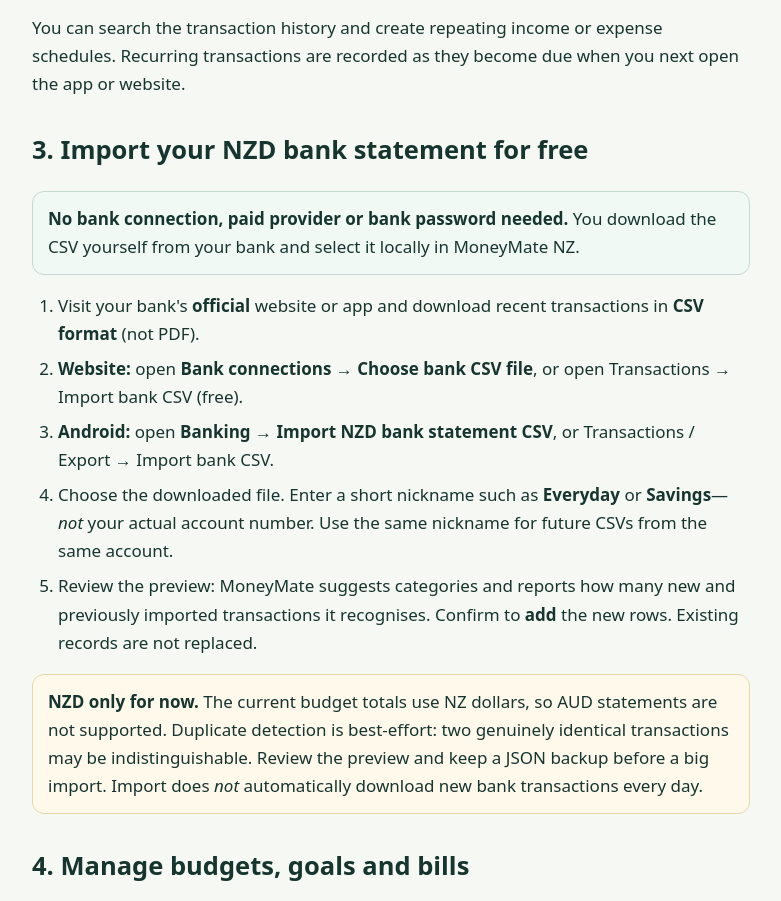
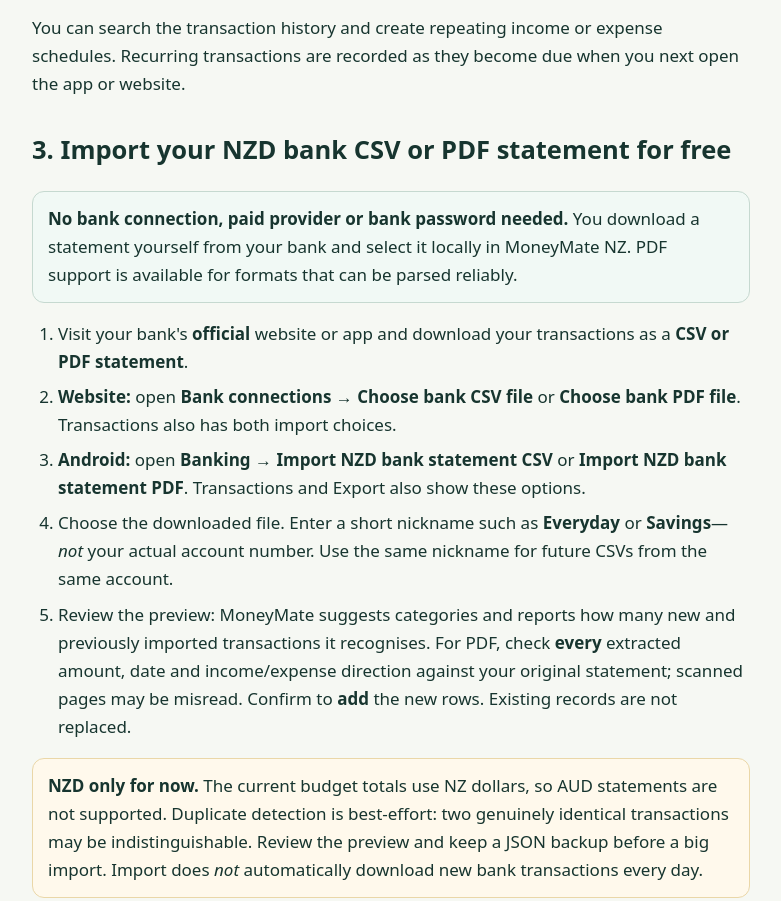
Before and after one commit to FRYMASTERCHEESE/MoneyMate-NZ, a plain HTML site: page docs/help.html in a window 1280 px wide. Shown: the part 1050-1951 px from the top of the page, without its empty margins (249-1030 px from the left). Drawn offline with Linux system fonts and the light colour scheme.

Commit message:
Teach MoneyMate users how to import NZD PDF bank statements and review every transaction

```diff
--- a/docs/help.html
+++ b/docs/help.html
@@ -47,14 +47,14 @@ summary{font-weight:700;cursor:pointer;padding:9px 0}
 </ol>
 <p>You can search the transaction history and create repeating income or expense schedules. Recurring transactions are recorded as they become due when you next open the app or website.</p>
 
-<h2 id="bank-csv">3. Import your NZD bank statement for free</h2>
-<div class="note"><strong>No bank connection, paid provider or bank password needed.</strong> You download the CSV yourself from your bank and select it locally in MoneyMate NZ.</div>
+<h2 id="bank-csv">3. Import your NZD bank CSV or PDF statement for free</h2>
+<div class="note"><strong>No bank connection, paid provider or bank password needed.</strong> You download a statement yourself from your bank and select it locally in MoneyMate NZ. PDF support is available for formats that can be parsed reliably.</div>
 <ol class="steps">
-<li>Visit your bank's <strong>official</strong> website or app and download recent transactions in <strong>CSV format</strong> (not PDF).</li>
-<li><strong>Website:</strong> open <strong>Bank connections → Choose bank CSV file</strong>, or open Transactions → Import bank CSV (free).</li>
-<li><strong>Android:</strong> open <strong>Banking → Import NZD bank statement CSV</strong>, or Transactions / Export → Import bank CSV.</li>
+<li>Visit your bank's <strong>official</strong> website or app and download your transactions as a <strong>CSV or PDF statement</strong>.</li>
+<li><strong>Website:</strong> open <strong>Bank connections → Choose bank CSV file</strong> or <strong>Choose bank PDF file</strong>. Transactions also has both import choices.</li>
+<li><strong>Android:</strong> open <strong>Banking → Import NZD bank statement CSV</strong> or <strong>Import NZD bank statement PDF</strong>. Transactions and Export also show these options.</li>
 <li>Choose the downloaded file. Enter a short nickname such as <strong>Everyday</strong> or <strong>Savings</strong>—<em>not</em> your actual account number. Use the same nickname for future CSVs from the same account.</li>
-<li>Review the preview: MoneyMate suggests categories and reports how many new and previously imported transactions it recognises. Confirm to <strong>add</strong> the new rows. Existing records are not replaced.</li>
+<li>Review the preview: MoneyMate suggests categories and reports how many new and previously imported transactions it recognises. For PDF, check <strong>every</strong> extracted amount, date and income/expense direction against your original statement; scanned pages may be misread. Confirm to <strong>add</strong> the new rows. Existing records are not replaced.</li>
 </ol>
 <div class="note warn"><strong>NZD only for now.</strong> The current budget totals use NZ dollars, so AUD statements are not supported. Duplicate detection is best-effort: two genuinely identical transactions may be indistinguishable. Review the preview and keep a JSON backup before a big import. Import does <em>not</em> automatically download new bank transactions every day.</div>
 
@@ -92,7 +92,7 @@ summary{font-weight:700;cursor:pointer;padding:9px 0}
 <h2 id="faq">8. Help, safety and common questions</h2>
 <details><summary>Why are my web transactions not showing on Android?</summary><p>Confirm that both devices are signed into the same account and have enabled secure cloud sync in Account. Check the sync status on both. If MoneyMate reports a conflict, save both JSON backups and do not replace one copy blindly.</p></details>
 <details><summary>Why can't I connect a bank automatically?</summary><p>Live automatic bank connections through Akahu (NZ) or Basiq (Australia) still require provider access, consent and security checks. The free bank CSV importer is the available manual alternative.</p></details>
-<details><summary>My bank file will not import. What should I check?</summary><p>Use a CSV export with column headings (for example Date, Amount, Description or Date, Debit, Credit, Details). Make sure the file is in NZD, contains settled transactions and is under 2 MB. Dates may be YYYY-MM-DD or DD/MM/YYYY. Do not upload bank statements to a public issue to request help.</p></details>
+<details><summary>My bank file will not import. What should I check?</summary><p>For CSV, use column headings (Date, Amount, Description or Date, Debit, Credit, Details), NZD, settled transactions and a file under 2 MB. For PDF, select the original PDF file (up to 4 MB). Text-based statement tables with clear plus/minus or DR/CR directions work best; complex debit/credit layouts may be rejected. Android also attempts on-device OCR for scanned pages. Never change a PDF filename to .csv. Dates may be YYYY-MM-DD or DD/MM/YYYY. Do not upload bank statements to a public issue to request help.</p></details>
 <details><summary>Will I stay logged in after refreshing?</summary><p>Account sessions are designed to persist across refreshes. If you are unexpectedly signed out, check whether private browsing, blocked local storage or cleared app/site data is involved. Report it without including account details or login tokens.</p></details>
 <details><summary>How can I get the newest Android app?</summary><p>Open <a href="https://github.com/FRYMASTERCHEESE/MoneyMate-NZ/actions/workflows/android.yml">Android CI</a>, select a successful run from the main branch and download its <strong>moneymate-android-build</strong> artifact. Extract the ZIP and install the debug APK for testing. The release bundle is unsigned, not a public Play Store listing. Back up existing data first.</p></details>
 <p>Read the <a href="./privacy.html">privacy policy</a> and <a href="./delete-account.html">account deletion information</a>. Public bug reports can go to <a href="https://github.com/FRYMASTERCHEESE/MoneyMate-NZ/issues">GitHub Issues</a> without passwords, bank details, CSV files or financial exports.</p>
```
